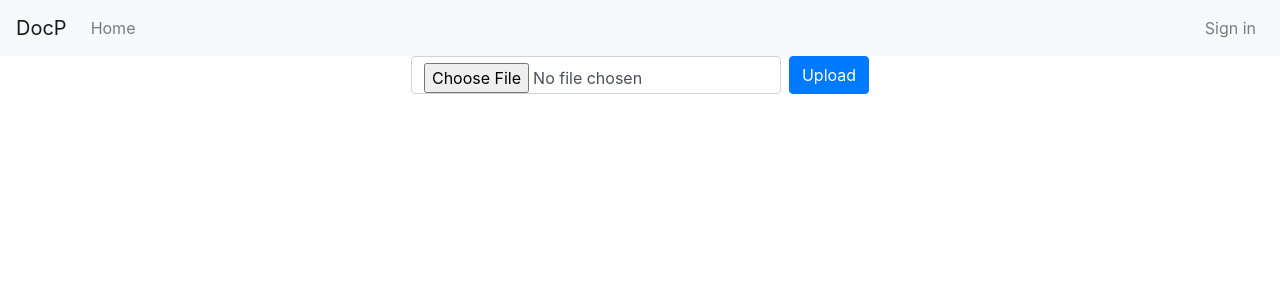
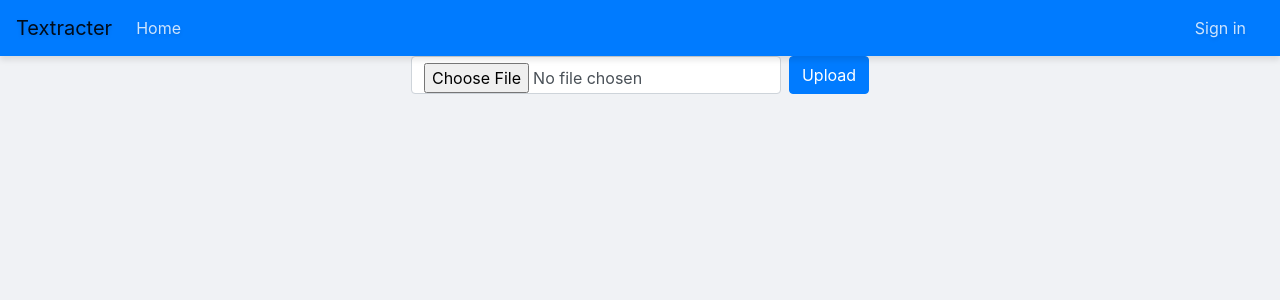
Before and after one commit to sudarshan-lab/DocP-Document-Parsing, a Django app: page / in a window 1280 px wide. Shown: the top 300 px of the page. Run offline with Django 5.2, Linux system fonts and the light colour scheme; parts of the project's set-up code (start-up, migrations or seed data) failed here and were passed over; some libraries are stand-ins or nearby versions.

Commit message:
updated navbar

```diff
--- a/text_extraction/templates/base.html
+++ b/text_extraction/templates/base.html
@@ -3,13 +3,42 @@
 <head>
     <meta charset="UTF-8">
     <meta name="viewport" content="width=device-width, initial-scale=1.0">
-    <title>{% block title %}DocP{% endblock %}</title>
-    <!-- Bootstrap CSS -->
+    <title>{% block title %}Textracter{% endblock %}</title>
     <link rel="stylesheet" href="https://stackpath.bootstrapcdn.com/bootstrap/4.5.2/css/bootstrap.min.css">
+    <style>
+        body {
+            background-color: #f0f2f5;
+        }
+
+        .navbar {
+            background-color: #007bff !important;
+            box-shadow: 0 4px 6px rgba(0, 0, 0, 0.1);
+        }
+
+        .navbar-brand, .nav-link {
+            text-shadow: 0 2px 4px rgba(0, 0, 0, 0.1);
+            transition: transform 0.3s ease, box-shadow 0.3s ease;
+        }
+
+        .navbar-brand:hover, .nav-link:hover {
+            transform: translateY(-2px);
+            box-shadow: 0 2px 4px rgba(0, 0, 0, 0.2);
+        }
+
+        .nav-link {
+            color: rgba(255, 255, 255, 0.8) !important;
+            margin-right: 10px;
+        }
+
+        .nav-link:hover, .nav-link:focus {
+            color: #ffffff !important;
+            background-color: transparent;
+        }
+    </style>
 </head>
 <body>
-    <nav class="navbar navbar-expand-lg navbar-light bg-light">
-        <a class="navbar-brand" href="#">DocP</a>
+    <nav class="navbar navbar-expand-lg navbar-light">
+        <a class="navbar-brand" href="#">Textracter</a>
         <button class="navbar-toggler" type="button" data-toggle="collapse" data-target="#navbarNav" aria-controls="navbarNav" aria-expanded="false" aria-label="Toggle navigation">
             <span class="navbar-toggler-icon"></span>
         </button>
@@ -45,7 +74,7 @@
 
     <!-- Bootstrap JS, Popper.js, and jQuery -->
     <script src="https://code.jquery.com/jquery-3.7.1.js" integrity="sha256-eKhayi8LEQwp4NKxN+CfCh+3qOVUtJn3QNZ0TciWLP4=" crossorigin="anonymous"></script>
-    <script src="https://cdn.jsdelivr.net/npm/@popperjs/core@2.5.2/dist/umd/popper.min.js"></script>
+    <script src="https://cdn.jsdelivr.net/npm/@popperjs/core@2.5.2/dist/popper.min.js"></script>
     <script src="https://stackpath.bootstrapcdn.com/bootstrap/4.5.2/js/bootstrap.min.js"></script>
 </body>
 </html>
```
